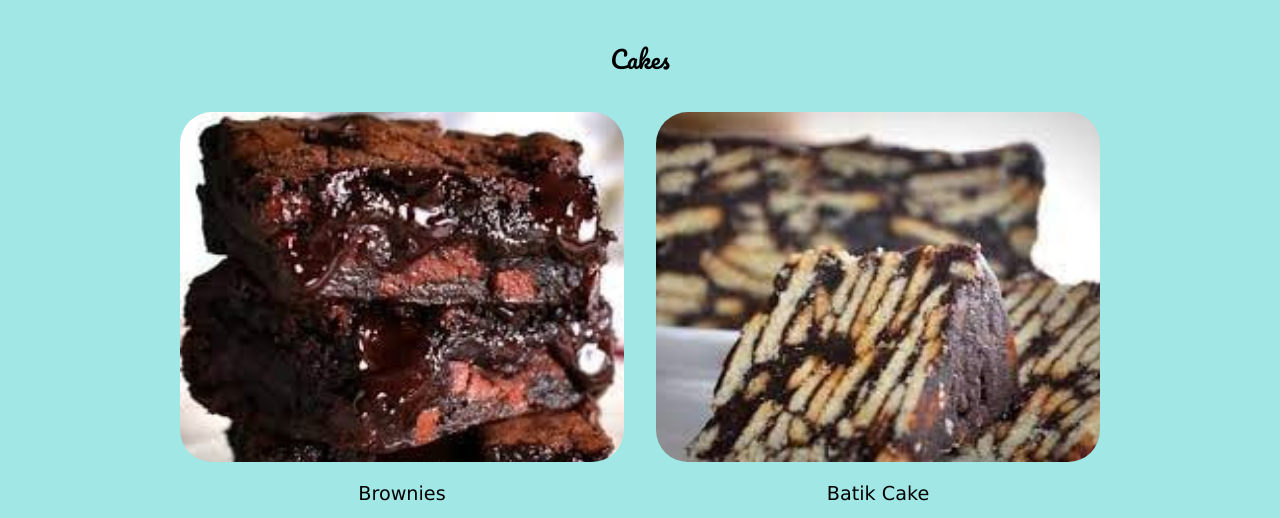
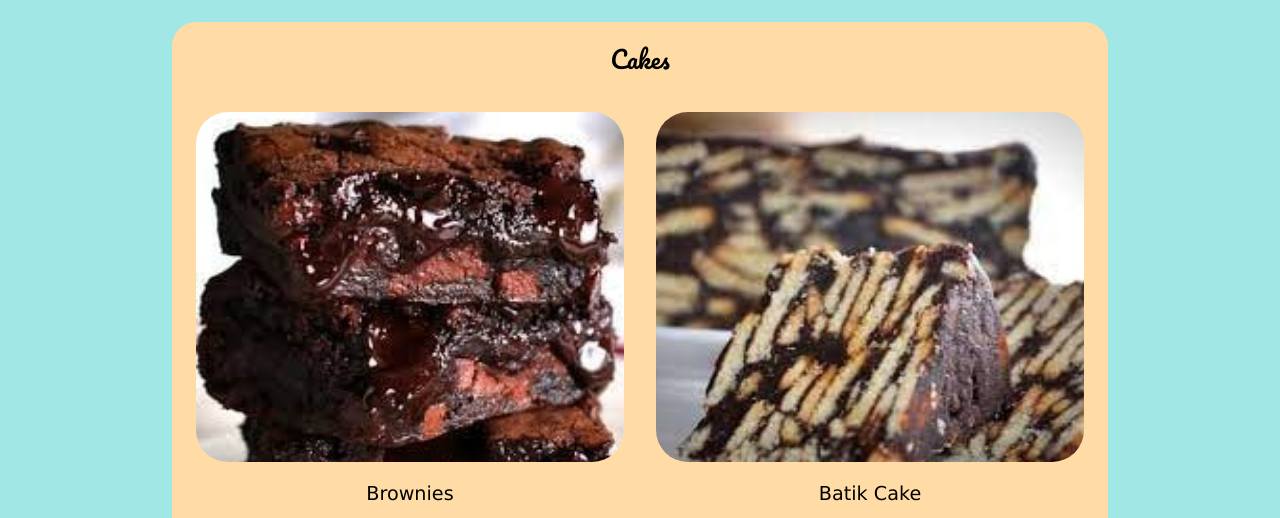
Before and after one commit to mhanifmustakim/restaurant-page-odin, a website built with webpack: page dist/index.html in a window 1280 px wide. Both pictures are taken after a click on the item "Menu". Shown: the part 218-736 px from the top of the page. Built offline with nearby package versions, Linux system fonts and the light colour scheme.

Commit message:
Change design to put background color in menu sections

```diff
--- a/src/pages/Menu.js
+++ b/src/pages/Menu.js
@@ -7,7 +7,7 @@ export default function () {
     header.classList.add("text-cursive");
     header.textContent = "Our Menu";
 
-    const menuContainer = document.createElement("div");
+    const menuContainer = createElement("div", "menuContainer");
     for (let i = 0; i < menuData.length; i++) {
         const thisMenu = menuData[i];
         const div = document.createElement("section");
--- a/src/style.css
+++ b/src/style.css
@@ -143,6 +143,19 @@
     font-size: 2em;
 }
 
+#menuContainer {
+    display: grid;
+    grid-template-columns: 1fr;
+    gap: 1rem;
+}
+
+.menu-section {
+    background-color: var(--active-nav-color);
+    border-radius: 1.5em;
+    padding: 0 1rem;
+    padding-bottom: 1rem;
+}
+
 .menu-section>header {
     font-size: 1.5em;
     width: 100%;
```
Also changed, not shown: dist/main.js.
